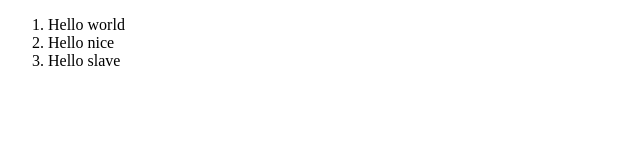
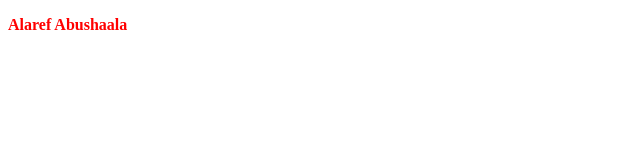
Before and after one commit to alaref-codes/Welcome-Vue, a plain HTML site: page index.html in a window 1280 px wide. Shown: the whole page, without its empty margins (0-640 px from the left). Drawn offline with nearby package versions, Linux system fonts and the light colour scheme.

Commit message:
testing class binding

```diff
--- a/index.html
+++ b/index.html
@@ -5,16 +5,20 @@
     <meta http-equiv="X-UA-Compatible" content="IE=edge">
     <meta name="viewport" content="width=device-width, initial-scale=1.0">
     <title>VUE</title>
+    <style>
+        .boldy {
+            font-weight: bold;
+        }
+        .redy {
+            color: red
+        }
+    </style>
 </head>
 <body>
+    <div id="app">
+        <p :class="decide">{{name}}</p>
+    </div>
 
-    <div id="app">
-        <ol>
-            <li v-for="todo in todos">
-                {{ todo.text }}
-            </li>
-        </ol>
-    </div>
     <script src="https://unpkg.com/vue@next"></script>
     <script src="main.js"></script>
 </body>
--- a/main.js
+++ b/main.js
@@ -1,14 +1,15 @@
-const todos =  [
-    {text: "Hello world"},
-    {text: "Hello nice"},
-    {text: "Hello slave"},
-]
-
-const app = {
-    data() {
-        return {
-            todos: todos
-        }
+const app = Vue.createApp({
+  data() {
+    return {
+      name: 'Alaref Abushaala',
+      }
+  },
+  computed: {
+    decide() {
+      return{
+        boldy: this.name.length > 10,
+        redy: this.name[0] === "A",
+      }
     }
-}
-Vue.createApp(app).mount('#app');
+  }
+}).mount("#app")
```
